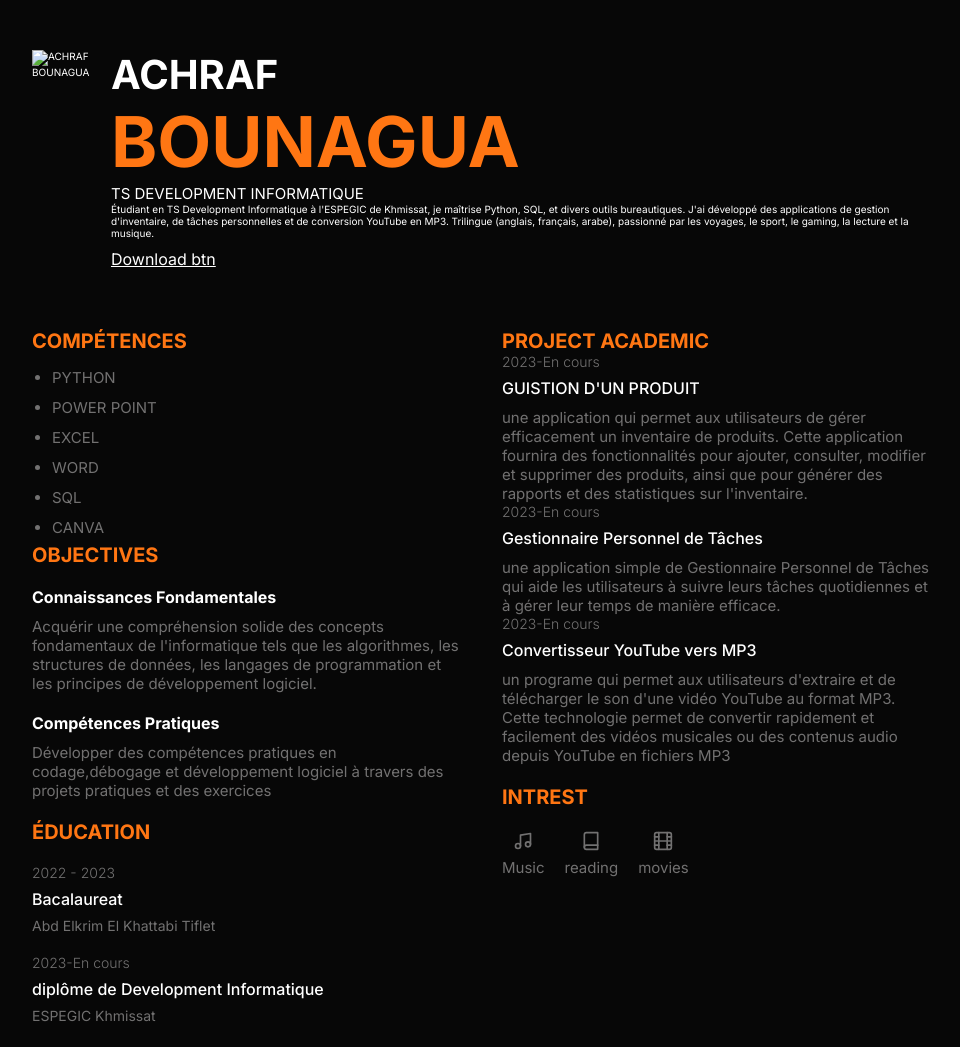
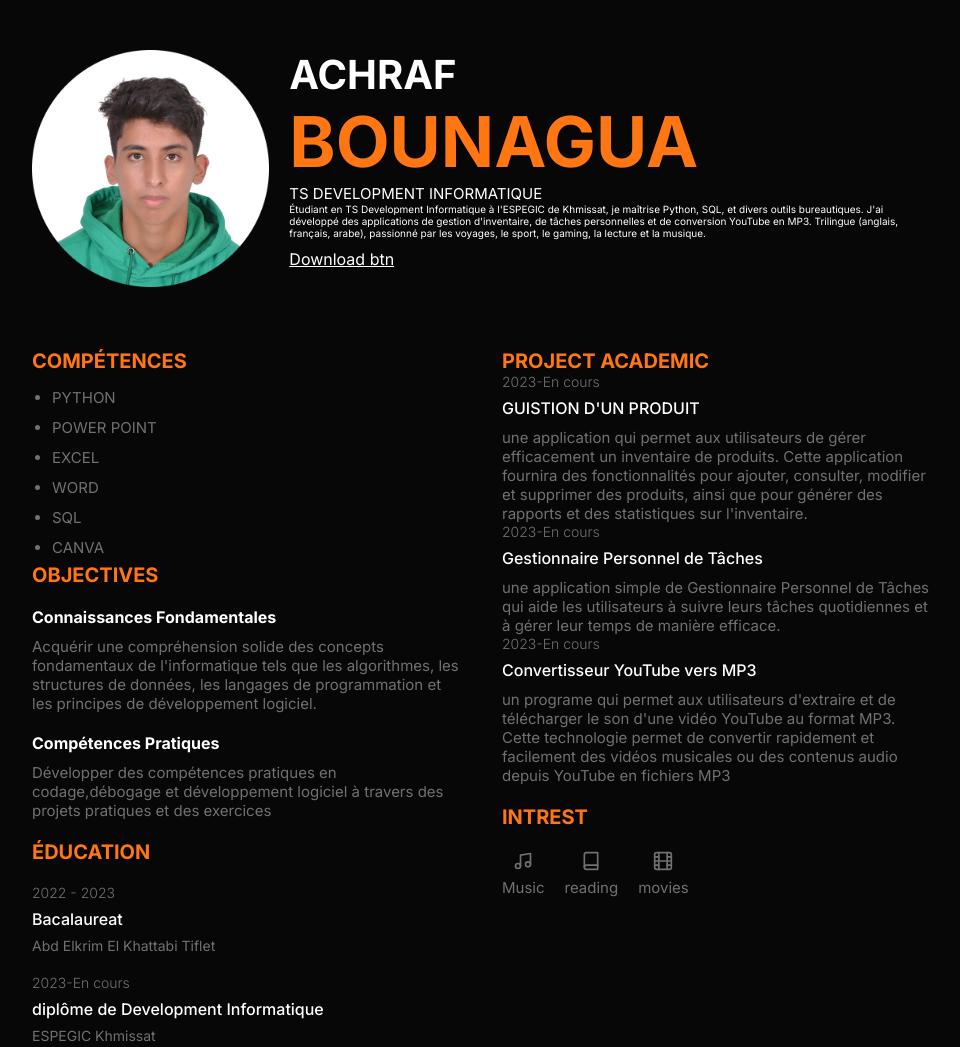
Before and after one commit to Achraf-BnG/Resume, a plain HTML site: page index.html in a window 1280 px wide. Shown: the top 1047 px of the page, without its empty margins (158-1118 px from the left). Drawn offline with nearby package versions, Linux system fonts and the light colour scheme.

Commit message:
Update index.html

```diff
--- a/index.html
+++ b/index.html
@@ -12,7 +12,7 @@
         <div class="profile">
             <div class="profile_container">
                 <div class="profile_profileimg">
-                    <img src="./images/DSC_0045-modified.png" alt="ACHRAF BOUNAGUA">
+                    <img src="./DSC_0045-modified.png" alt="ACHRAF BOUNAGUA">
                 </div>
                 <div>
                     <h1 class="profile_name">
```
